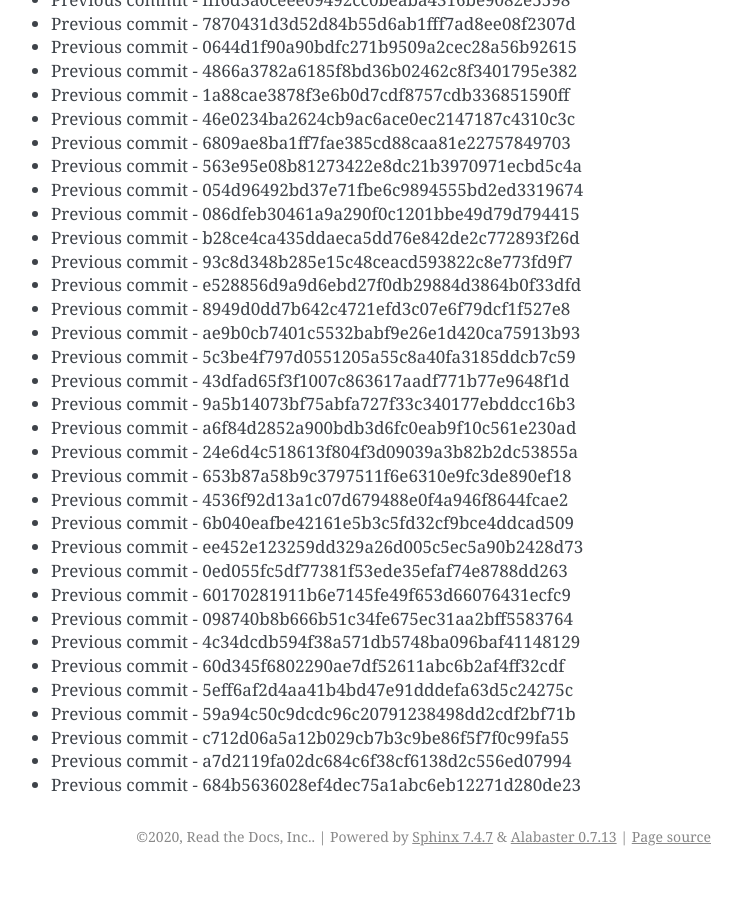
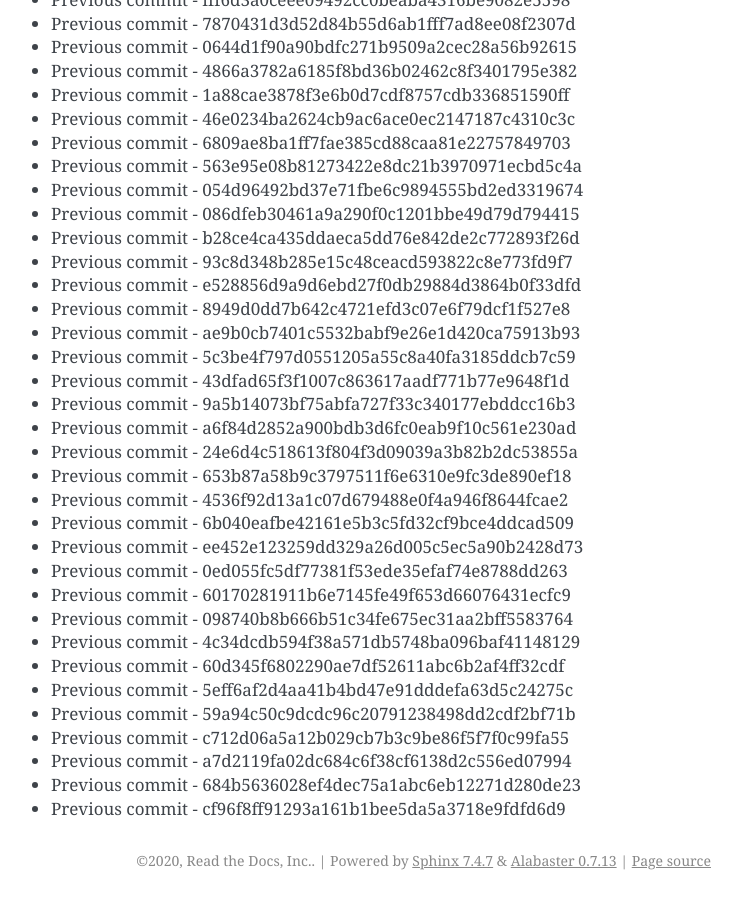
Before and after one commit to readthedocs/rtd-git-stresstest, a Sphinx documentation site: the page built from docs/updates.rst, in a window 1280 px wide and 900 px high, scrolled down 54508 px. Shown: the whole window, without its empty margins (399-1141 px from the left). Built offline with Sphinx 7.4.7, drawn with Linux system fonts in a browser that asks for light colours; before the commit the page ends 55384 px from its top, so only the background shows below that.

Commit message:
Generating commit from previous: cf96f8ff91293a161b1bee5da5a3718e9fdfd6d9

```diff
--- a/docs/updates.rst
+++ b/docs/updates.rst
@@ -2322,3 +2322,4 @@ It can be tested for any performance characteristics.
 * Previous commit - c712d06a5a12b029cb7b3c9be86f5f7f0c99fa55
 * Previous commit - a7d2119fa02dc684c6f38cf6138d2c556ed07994
 * Previous commit - 684b5636028ef4dec75a1abc6eb12271d280de23
+* Previous commit - cf96f8ff91293a161b1bee5da5a3718e9fdfd6d9
```
